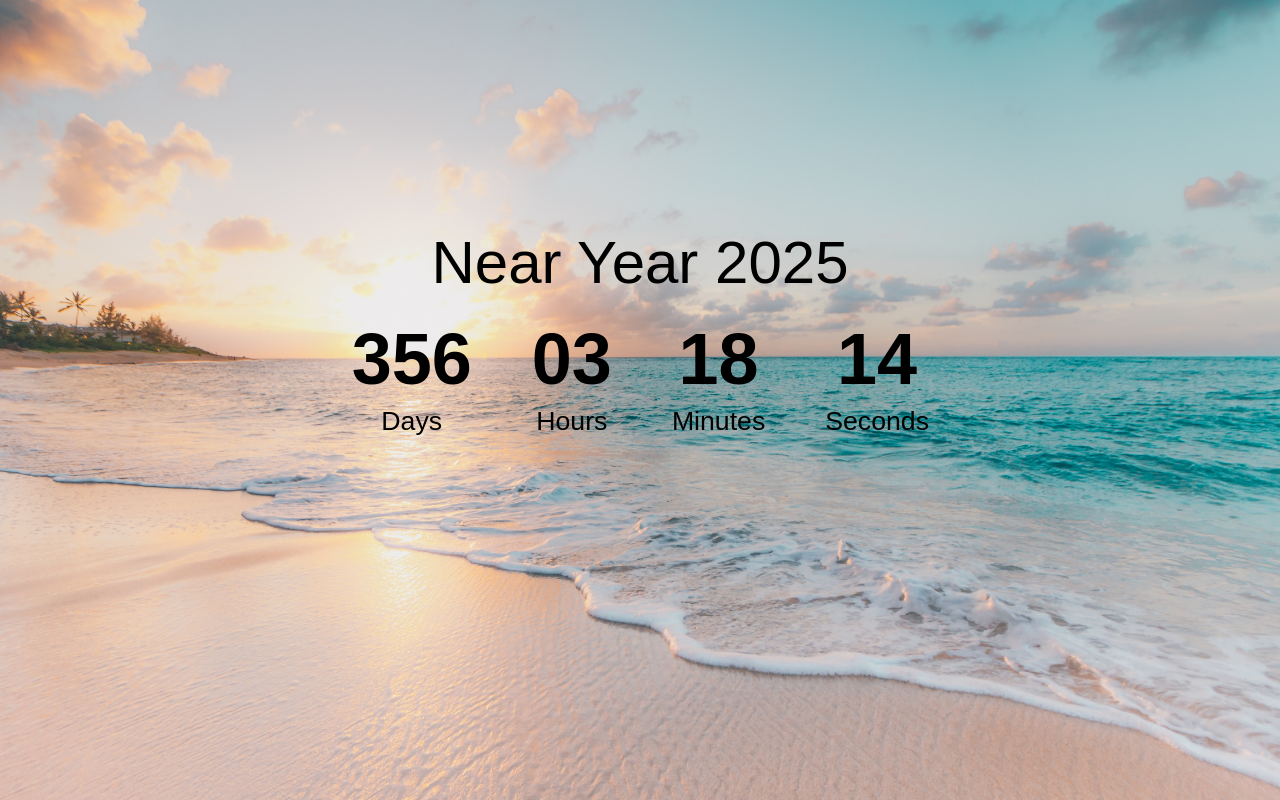
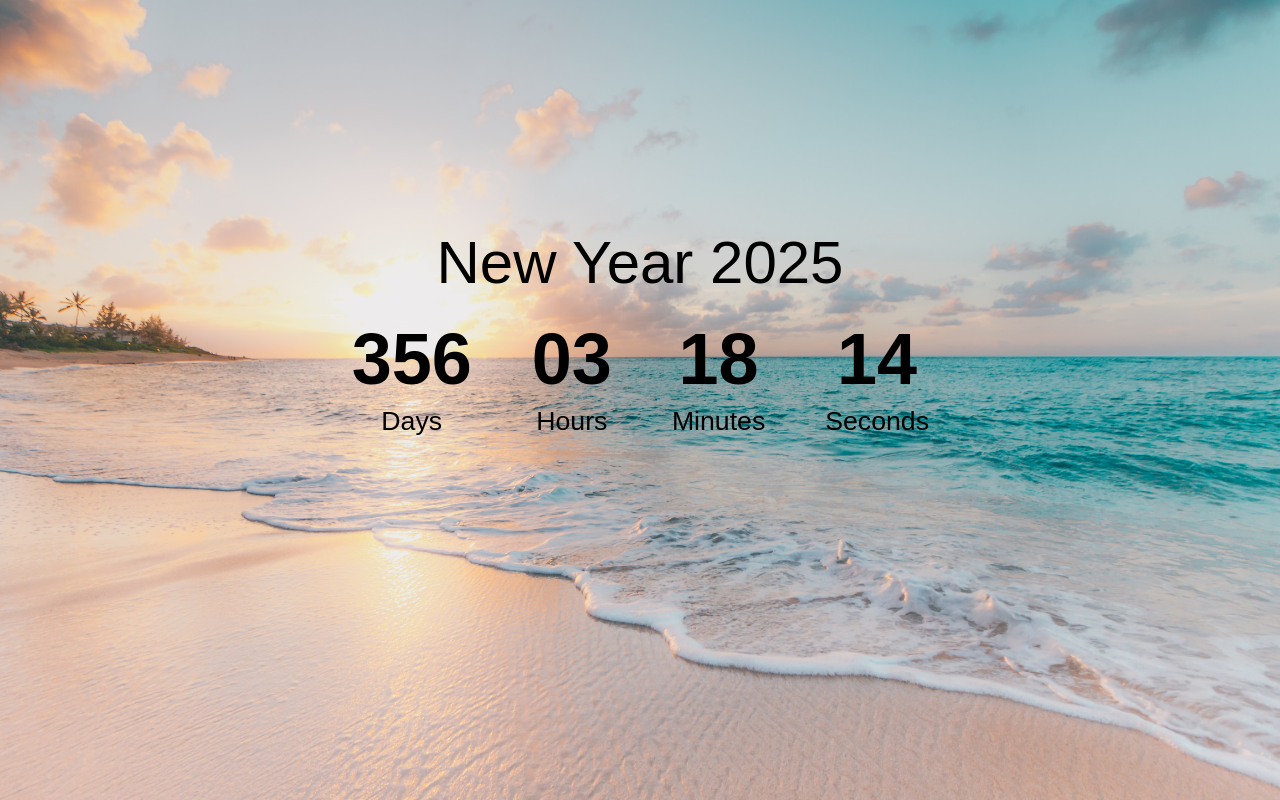
Before and after one commit to shobithgowda/Task-1---Countdown-Timer, a plain HTML site: page index.html in a window 1280 px wide. Drawn offline with Linux system fonts and the light colour scheme.

Commit message:
index.html

```diff
--- a/index.html
+++ b/index.html
@@ -7,7 +7,7 @@
   <title>Countdown Timer</title>
 </head>
 <body>
-    <h1>Near Year 2025</h1>
+    <h1>New Year 2025</h1>
 
     <div id="countdown" class="countdown">
 
```
